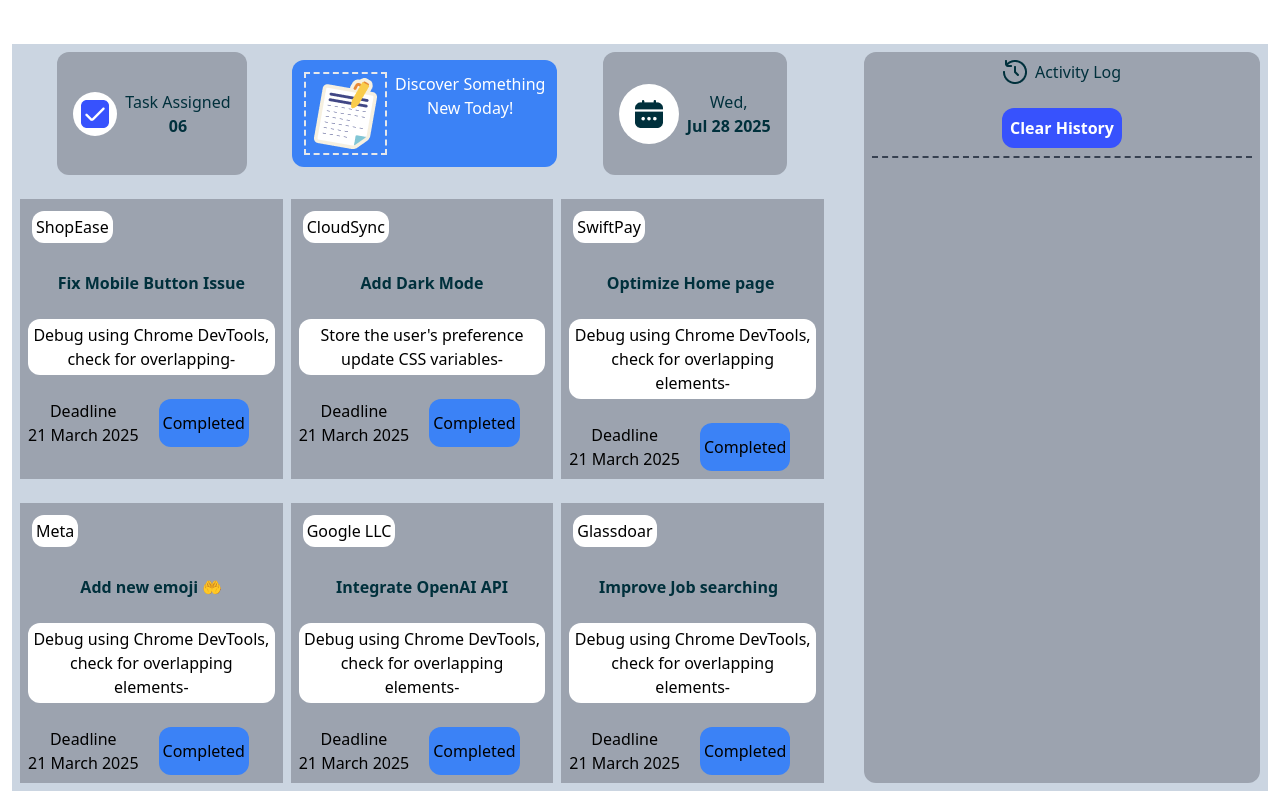
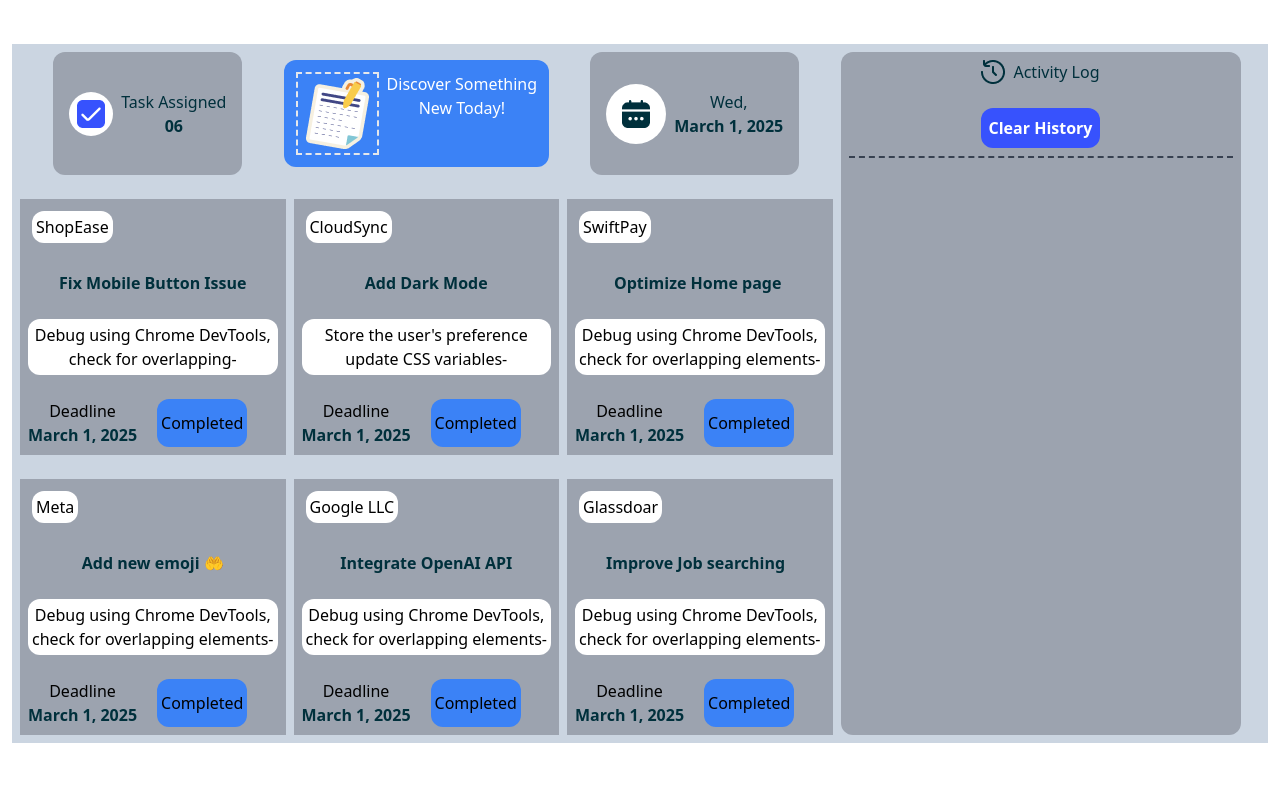
Before and after one commit to sanjidtalukder/Dev-board, a plain HTML site: page index.html in a window 1280 px wide. Shown: the part 84-887 px from the top of the page. After the commit the page ends 839 px from the top, so only its background shows below. Drawn offline with nearby package versions, Linux system fonts and the light colour scheme.

Commit message:
this is commit for current date

```diff
--- /dev/null
+++ b/currentDate.js
@@ -0,0 +1,17 @@
+// Get the current date
+const currentDate = new Date();
+
+const formattedDate = currentDate.toLocaleDateString('en-US', {
+    day: 'numeric' ,
+    month: 'long',
+    year: 'numeric'
+
+});
+
+document.getElementById("currentDate").textContent = formattedDate;
+document.getElementById("Deadline-time").textContent = formattedDate;
+document.getElementById("CloudSync-time").textContent =formattedDate;
+document.getElementById("SwiftPayc-time").textContent = formattedDate;
+document.getElementById("Meta-time").textContent = formattedDate;
+document.getElementById("GoogleLLC-time").textContent =formattedDate;
+document.getElementById("Glassdoar-time").textContent = formattedDate;
--- a/index.html
+++ b/index.html
@@ -68,7 +68,7 @@
                     </div>
                     <div class="flex flex-col justify-center items-center text-center">
                         <h4 class="text-[#00303C] font-normal">Wed,</h4>
-                        <p class="text-[#00303C] font-extrabold">Jul 28 2025 </p>
+                        <p id="currentDate" class="text-[#00303C] font-extrabold"> </p>
                     </div>
                 </div>
             </div><br>
@@ -85,7 +85,7 @@
                      <div class="flex text-center gap-5">
                         <div>
                             <h3 class="text-[#000000] font-light">Deadline</h3>
-                            <h1 id="live-time" class="text-[#000000] font-medium">21 March 2025</h1>
+                            <p id="Deadline-time" class="text-[#00303C] font-extrabold"> </p>
                         </div>
                         <button id="complete" class="bg-blue-500 text-[#000000] p-1 rounded-xl">Completed</button>
                      </div>
@@ -102,7 +102,7 @@
                      <div class="flex text-center gap-5">
                         <div>
                             <h3 class="text-[#000000] font-light">Deadline</h3>
-                            <h1 class="text-[#000000] font-medium">21 March 2025</h1>
+                            <p id="CloudSync-time" class="text-[#00303C] font-extrabold"> </p>
                         </div>
                         <button id="cloudSync" class="bg-blue-500 text-[#000000] p-1 rounded-xl">Completed</button>
                      </div>
@@ -119,7 +119,7 @@
                      <div class="flex text-center gap-5">
                         <div>
                             <h3 class="text-[#000000] font-light">Deadline</h3>
-                            <h1 class="text-[#000000] font-medium">21 March 2025</h1>
+                            <p id="SwiftPayc-time" class="text-[#00303C] font-extrabold"> </p>
                         </div>
                         <button id="swift-Pay" class="bg-blue-500 text-[#000000] p-1 rounded-xl">Completed</button>
                      </div>
@@ -140,7 +140,7 @@
                      <div class="flex text-center gap-5">
                         <div>
                             <h3 class="text-[#000000] font-light">Deadline</h3>
-                            <h1 class="text-[#000000] font-medium">21 March 2025</h1>
+                            <p id="Meta-time" class="text-[#00303C] font-extrabold"> </p>
                         </div>
                         <button id="meta" class="bg-blue-500 text-[#000000] p-1 rounded-xl">Completed</button>
                      </div>
@@ -159,7 +159,7 @@
                      <div class="flex text-center gap-5">
                         <div>
                             <h3 class="text-[#000000] font-light">Deadline</h3>
-                            <h1 class="text-[#000000] font-medium">21 March 2025</h1>
+                            <p id="GoogleLLC-time" class="text-[#00303C] font-extrabold"> </p>
                         </div>
                         <button id="google-LLC" class="bg-blue-500 text-[#000000] p-1 rounded-xl">Completed</button>
                      </div>
@@ -177,7 +177,7 @@
                      <div class="flex text-center gap-5">
                         <div>
                             <h3 class="text-[#000000] font-light">Deadline</h3>
-                            <h1 class="text-[#000000] font-medium">21 March 2025</h1>
+                            <p id="Glassdoar-time" class="text-[#00303C] font-extrabold"> </p>
                         </div>
                         <button id="glass-doar" class="bg-blue-500 text-[#000000] p-1 rounded-xl">Completed</button>
                      </div>
@@ -186,14 +186,14 @@
         </div>
     </div>
 
-    <div  class="bg-gray-400 p-2 rounded-xl w-100 text-center ml-8">
+    <div  class="bg-gray-400 p-2 rounded-xl w-100 text-center ">
         <div class="flex items-center justify-center gap-2">
             <img class="w-6 h-6" src="assets/activity.png" alt="">
             <p class="text-[#00303C] font-medium">Activity Log</p>
         </div>
         <br>
         <div>
-            <button class="bg-[#3752FD] font-bold p-2 rounded-xl text-[#FFFFFF]">Clear History</button>
+            <button id="clear-history" class="bg-[#3752FD] font-bold p-2 rounded-xl text-[#FFFFFF]">Clear History</button>
         </div><hr class=" border-dashed border-t-2 border-gray-700 my-2">
         <div id="message" class="text-[#00303C]">
 
@@ -208,5 +208,6 @@
    </main>
 
     <script src="style.js"></script>
+    <script src="currentDate.js"></script>
 </body>
 </html>
--- a/style.js
+++ b/style.js
@@ -219,3 +219,9 @@ const deadlines =document.getElementById("cloudSync").addEventListener("click",f
 
                     }
                     })
+
+                    document.getElementById("clear-history").addEventListener("click",function(){
+
+                        const messages =document.getElementById("message");
+                       messages.innerHTML ="";
+                    })
```
